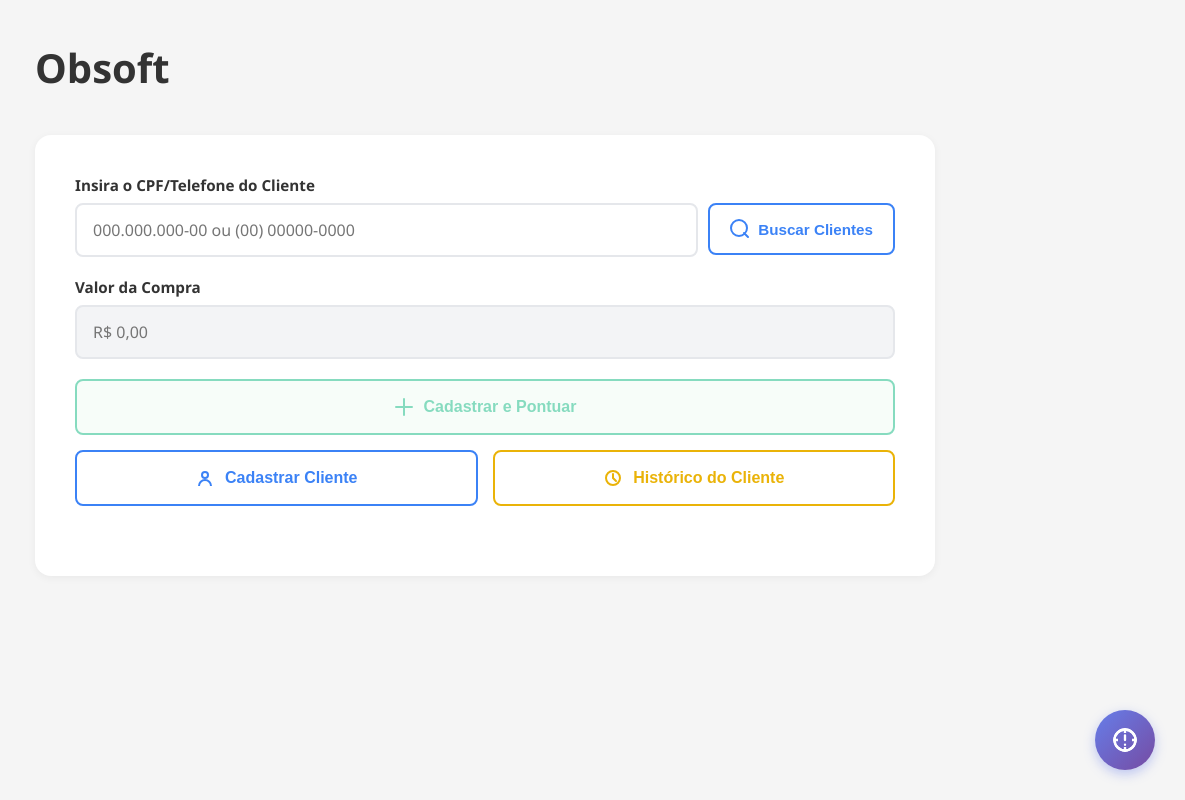
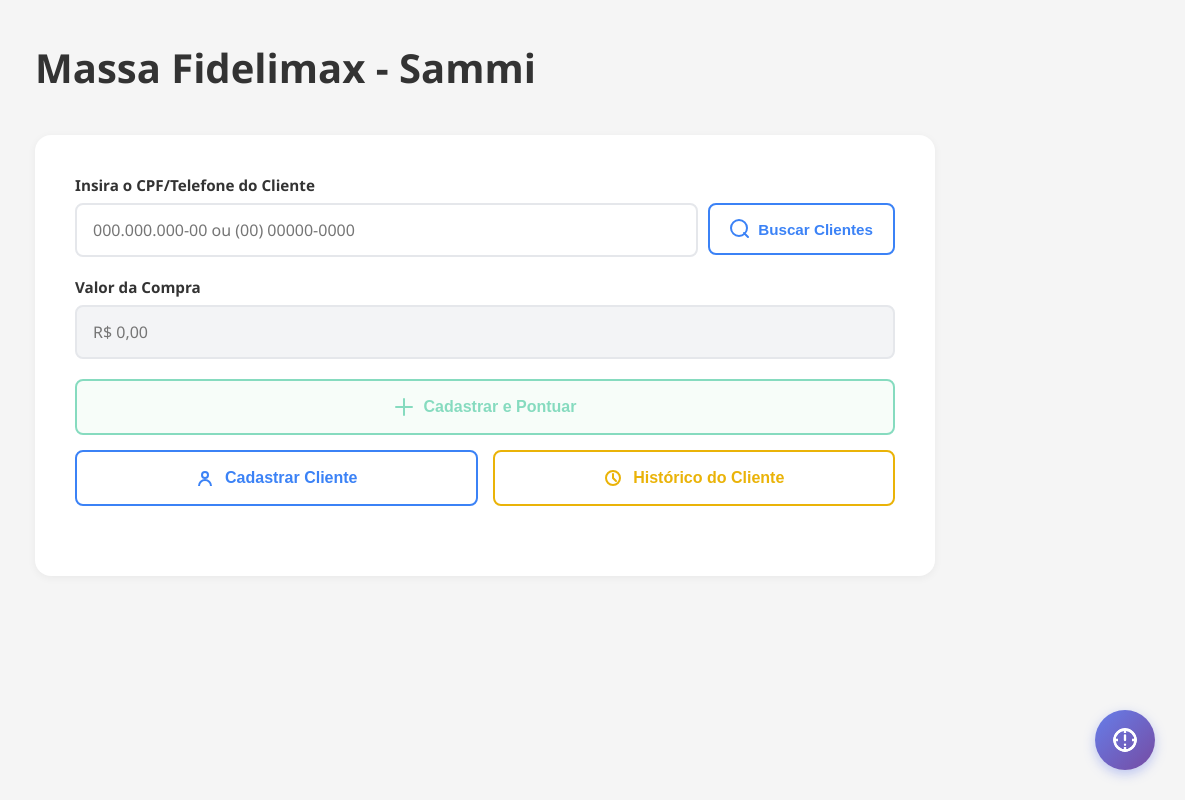
Before and after one commit to danielsouzza/InterfaceFidelizaPdv, an Electron app: page index.html in a window 1400 px wide. Shown: the whole page, without its empty margins (215-1400 px from the left). Drawn offline with Linux system fonts and the light colour scheme; no server answers.

```diff
--- a/index.html
+++ b/index.html
@@ -12,7 +12,7 @@
         <div class="main-content">
             <div class="container">
                 <header>
-                    <h1>Obsoft</h1>
+                    <h1>Massa Fidelimax - Sammi</h1>
                 </header>
 
                 <main class="card">
@@ -473,6 +473,5 @@
     </div>
 
     <script src="script.js"></script>
-    <script src="pendentes-modal.js"></script>
 </body>
 </html>
```
